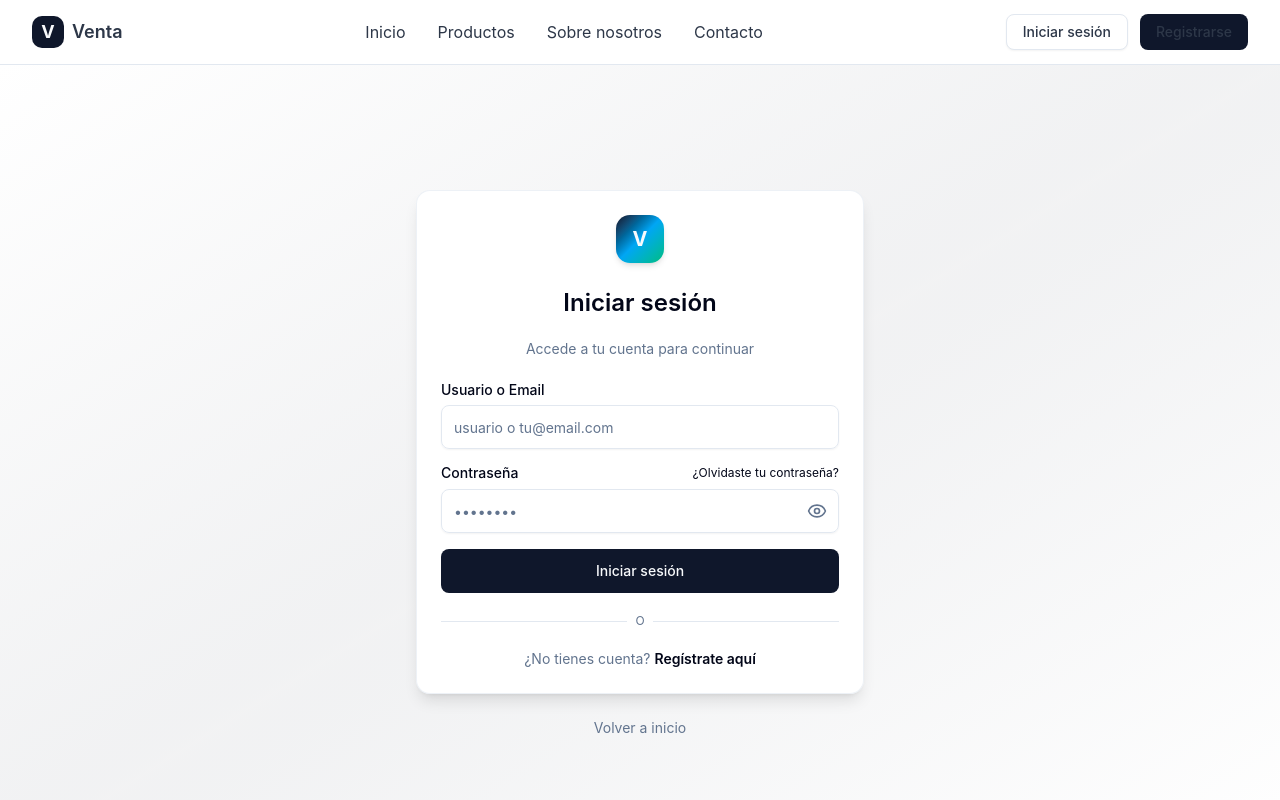
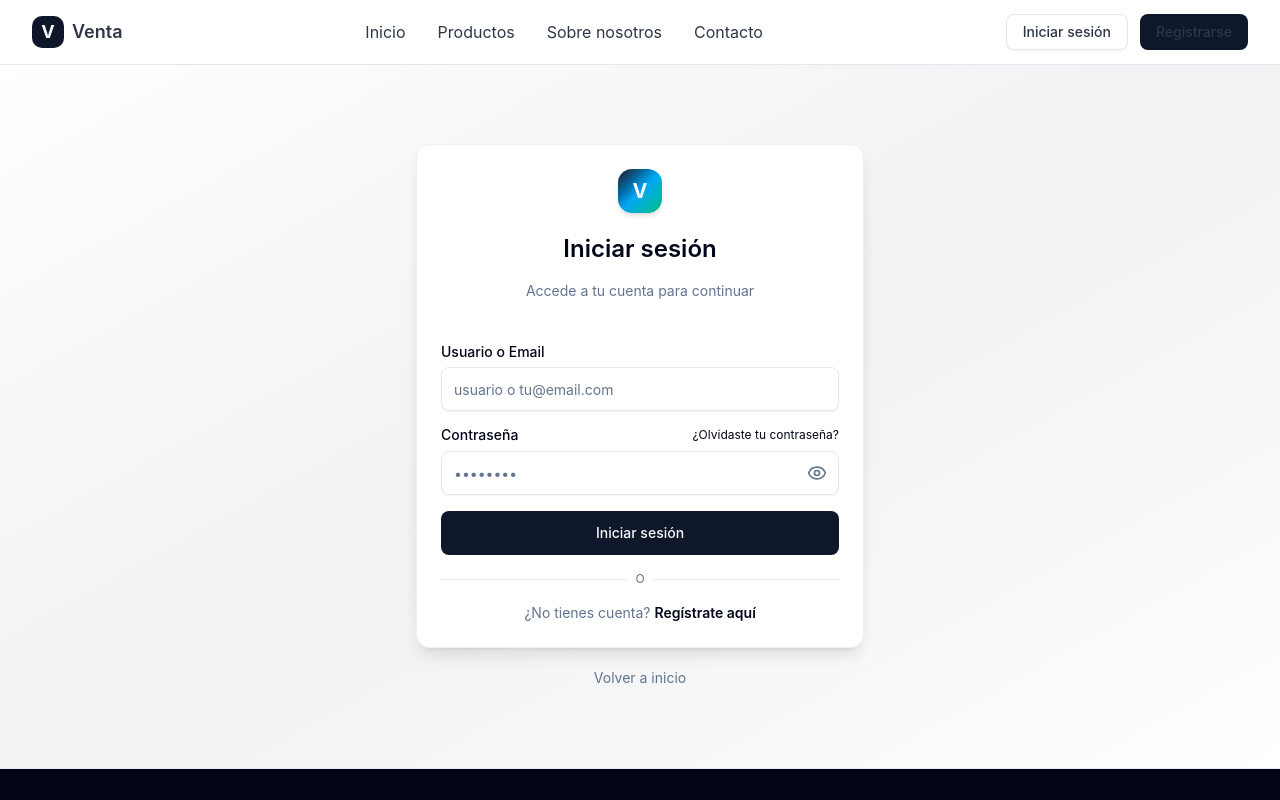
Before and after one commit to LucasLonegro/paw-2024b-03-spa, a React (Vite) app: page /login in a window 1280 px wide. Shown: the top 800 px of the page. Built offline with nearby package versions, Linux system fonts and the light colour scheme; no server answers.

Commit message:
Login page adjustments

```diff
--- a/src/pages/Login.tsx
+++ b/src/pages/Login.tsx
@@ -39,12 +39,12 @@ export default function Login() {
   }
 
   return (
-    <div className="min-h-screen bg-gradient-to-br from-background via-slate-950/5 to-background flex items-center justify-center px-4 py-8">
+    <div className="bg-gradient-to-br from-background via-slate-950/5 to-background flex items-center justify-center px-4 py-20">
       <div className="w-full max-w-md">
         <Card className="border border-border/60 shadow-lg bg-card/95 backdrop-blur">
-          <CardHeader className="space-y-3 text-center">
-            <div className="flex justify-center mb-4">
-              <div className="w-12 h-12 bg-gradient-to-br from-primary via-sky-500 to-emerald-500 rounded-xl flex items-center justify-center shadow-md">
+          <CardHeader className="space-y-2 text-center pb-5">
+            <div className="flex justify-center mb-3">
+              <div className="w-11 h-11 bg-gradient-to-br from-primary via-sky-500 to-emerald-500 rounded-xl flex items-center justify-center shadow-md">
                 <span className="text-primary-foreground font-bold text-xl">V</span>
               </div>
             </div>
@@ -54,7 +54,7 @@ export default function Login() {
             </CardDescription>
           </CardHeader>
 
-          <CardContent className="space-y-5">
+          <CardContent className="space-y-4">
             <form onSubmit={handleSubmit(onSubmit)} className="space-y-4">
               {/* Username or Email Input */}
               <div className="space-y-2">
@@ -148,7 +148,7 @@ export default function Login() {
         </Card>
 
         {/* Additional Links */}
-        <div className="text-center mt-6 text-sm text-muted-foreground">
+        <div className="text-center mt-5 text-sm text-muted-foreground">
           <Link to="/" className="hover:text-foreground transition-colors">
             Volver a inicio
           </Link>
```
